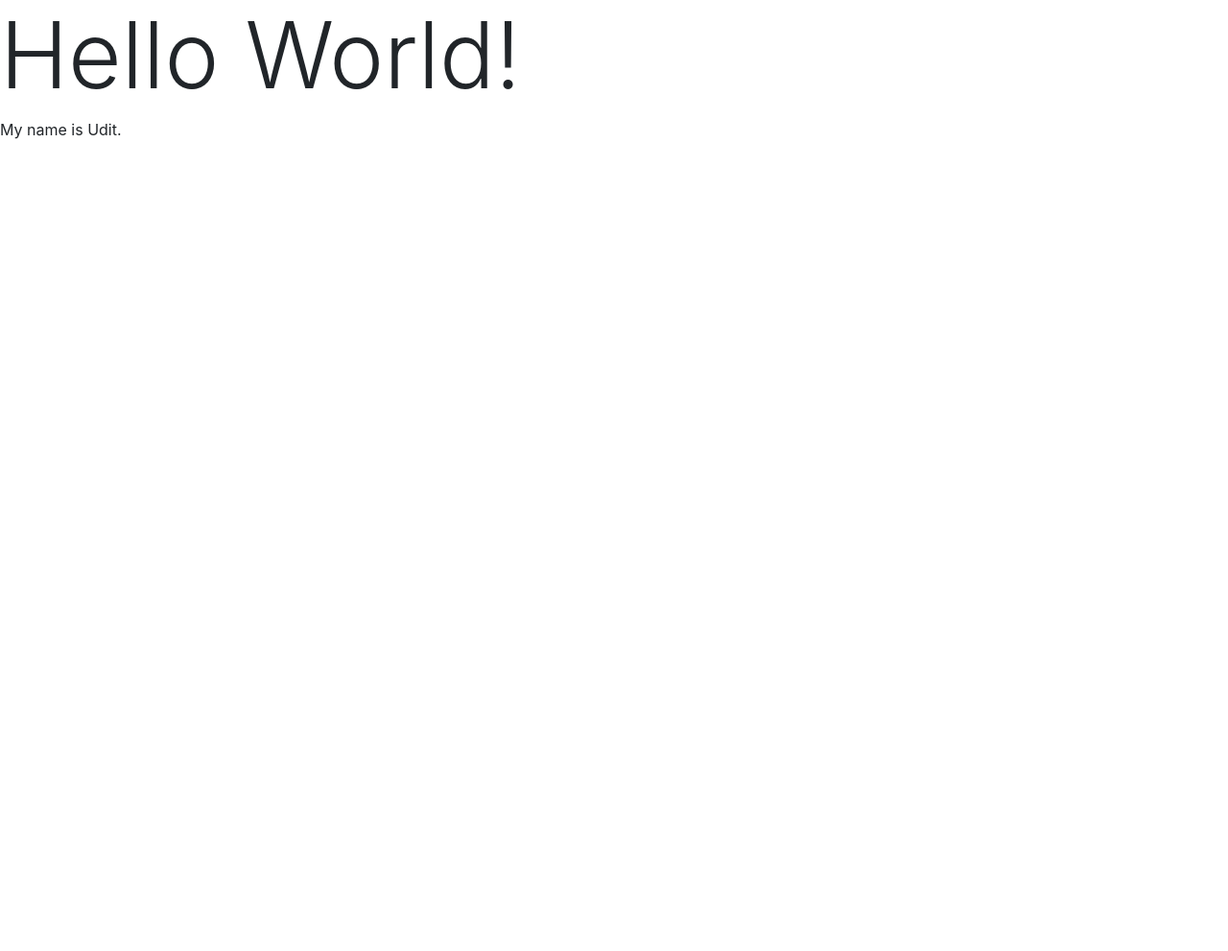
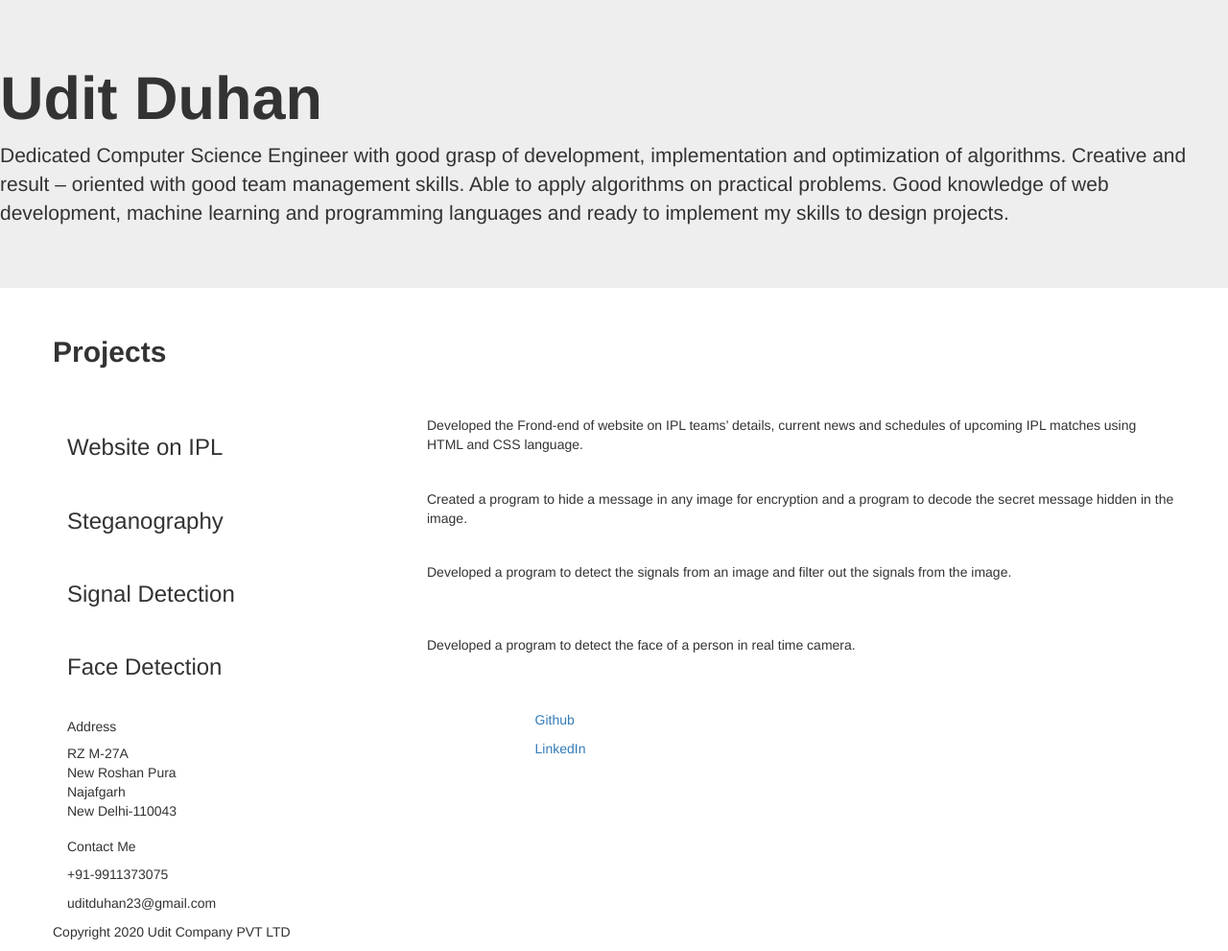
Before and after one commit to UditDuhan/React-Specialization-Coursera, a website: page index.html in a window 1280 px wide. Shown: the whole page at 96% size. Before the commit the page ends 800 px from the top, so only its background shows below. Drawn offline with nearby package versions, Linux system fonts and the light colour scheme.

Commit message:
Bootstrap change part 1

```diff
--- a/index.html
+++ b/index.html
@@ -1,16 +1,111 @@
 <!DOCTYPE html>
 <html lang="en">
+
 <head>
     <meta charset="UTF-8">
-    <meta name="viewport" content="width=device-width, initial-scale=1.0">
+    <meta name="viewport" content="width=device-width, initial-scale=1.0 shrink-to-fit=no">
     <link rel="stylesheet" href="C:\Users\Udit\Desktop\Full_stack\bootstrap\css\bootstrap.min.css">
     <title>React Specialization-Coursera</title>
 </head>
+
 <body>
-    <h1 class="display-1">Hello World!</h1>
-    <p>My name is Udit.</p>
-    <script src="https://code.jquery.com/jquery-3.5.1.slim.min.js" integrity="sha384-DfXdz2htPH0lsSSs5nCTpuj/zy4C+OGpamoFVy38MVBnE+IbbVYUew+OrCXaRkfj" crossorigin="anonymous"></script>
-    <script src="https://cdn.jsdelivr.net/npm/popper.js@1.16.1/dist/umd/popper.min.js" integrity="sha384-9/reFTGAW83EW2RDu2S0VKaIzap3H66lZH81PoYlFhbGU+6BZp6G7niu735Sk7lN" crossorigin="anonymous"></script>
+    <div class="jumbotron">
+        <h1 class="display-1"><strong>Udit Duhan</strong></h1>
+        <p>Dedicated Computer Science Engineer with good grasp of development, implementation and optimization of
+            algorithms. Creative and result – oriented with good team management skills. Able to apply algorithms on
+            practical problems. Good knowledge of web development, machine learning and programming languages and
+            ready
+            to implement my skills to design projects.</p>
+    </div>
+
+    <div class="container">
+        <div class="row">
+            <div class="col-12">
+                <h2><strong>Projects</strong></h2>
+            </div>
+        </div><br><br>
+        <div class="row">
+            <div class="col-12 col-sm-4">
+                <h3>Website on IPL</h3>
+            </div>
+            <div class="col-12 col-sm">
+                <p>Developed the Frond-end of website on IPL teams’ details, current news and schedules of upcoming IPL
+                    matches using HTML and CSS language.</p>
+            </div>
+        </div><br>
+        <div class="row">
+            <div class="col-12 col-sm-4">
+                <h3>Steganography</h3>
+            </div>
+            <div class="col-12 col-sm">
+                <p>Created a program to hide a message in any image for encryption and a program to decode the secret
+                    message hidden in the image.</p>
+            </div>
+        </div><br>
+        <div class="row">
+            <div class="col-12 col-sm-4">
+                <h3>Signal Detection</h3>
+            </div>
+            <div class="col-12 col-sm">
+                <p>Developed a program to detect the signals from an image and filter out the signals from the image.
+                </p>
+            </div>
+        </div><br>
+        <div class="row">
+            <div class="col-12 col-sm-4">
+                <h3>Face Detection</h3>
+            </div>
+            <div class="col-12 col-sm">
+                <p>Developed a program to detect the face of a person in real time camera.</p>
+            </div>
+        </div>
+    </div><br>
+
+    <div class="container">
+        <div class="row">
+            <div class="col-12 col-sm-4">
+
+            </div>
+        </div>
+    </div>
+
+    <footer>
+        <div class="container">
+            <div class="row">
+                <div class="offset-1 col-5 col-sm-5">
+                    <h5>Address</h5>
+                    <address>RZ M-27A<br>New Roshan Pura<br>Najafgarh<br>New Delhi-110043</address>
+                    <h5>Contact Me</h5>
+                    <p>+91-9911373075</p>
+                    <p>uditduhan23@gmail.com</p>
+                </div>
+                <div class="col-6 col-sm-6">
+                    <p><a href="https://www.github.com/UditDuhan" target="_blank">Github</a></p>
+                    <p><a href="https://in.linkedin.com/in/uditduhan" target="_blank">LinkedIn</a></p>
+                </div>
+            </div>
+            <div class="row">
+                <div class="col-auto">
+                    <p>Copyright 2020 Udit Company PVT LTD</p>
+                </div>
+            </div>
+        </div>
+    </footer>
+
+
+
+
+
+
+
+
+    <script src="https://code.jquery.com/jquery-3.5.1.slim.min.js"
+        integrity="sha384-DfXdz2htPH0lsSSs5nCTpuj/zy4C+OGpamoFVy38MVBnE+IbbVYUew+OrCXaRkfj" crossorigin="anonymous">
+    </script>
+    <script src="https://cdn.jsdelivr.net/npm/popper.js@1.16.1/dist/umd/popper.min.js"
+        integrity="sha384-9/reFTGAW83EW2RDu2S0VKaIzap3H66lZH81PoYlFhbGU+6BZp6G7niu735Sk7lN" crossorigin="anonymous">
+    </script>
     <script src="C:\Users\Udit\Desktop\Full_stack\bootstrap\js\bootstrap.min.js"></script>
 </body>
+
 </html>
```
